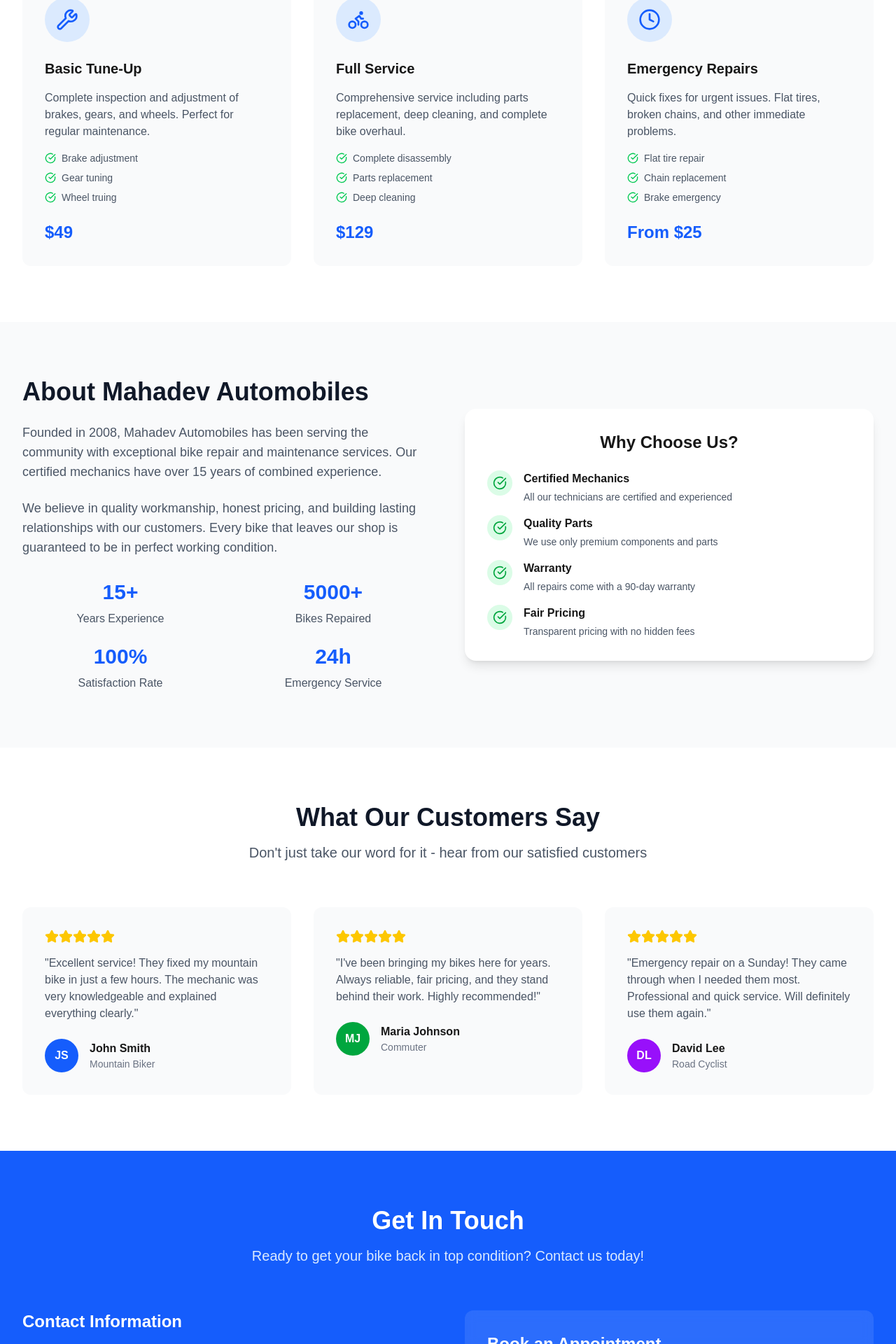
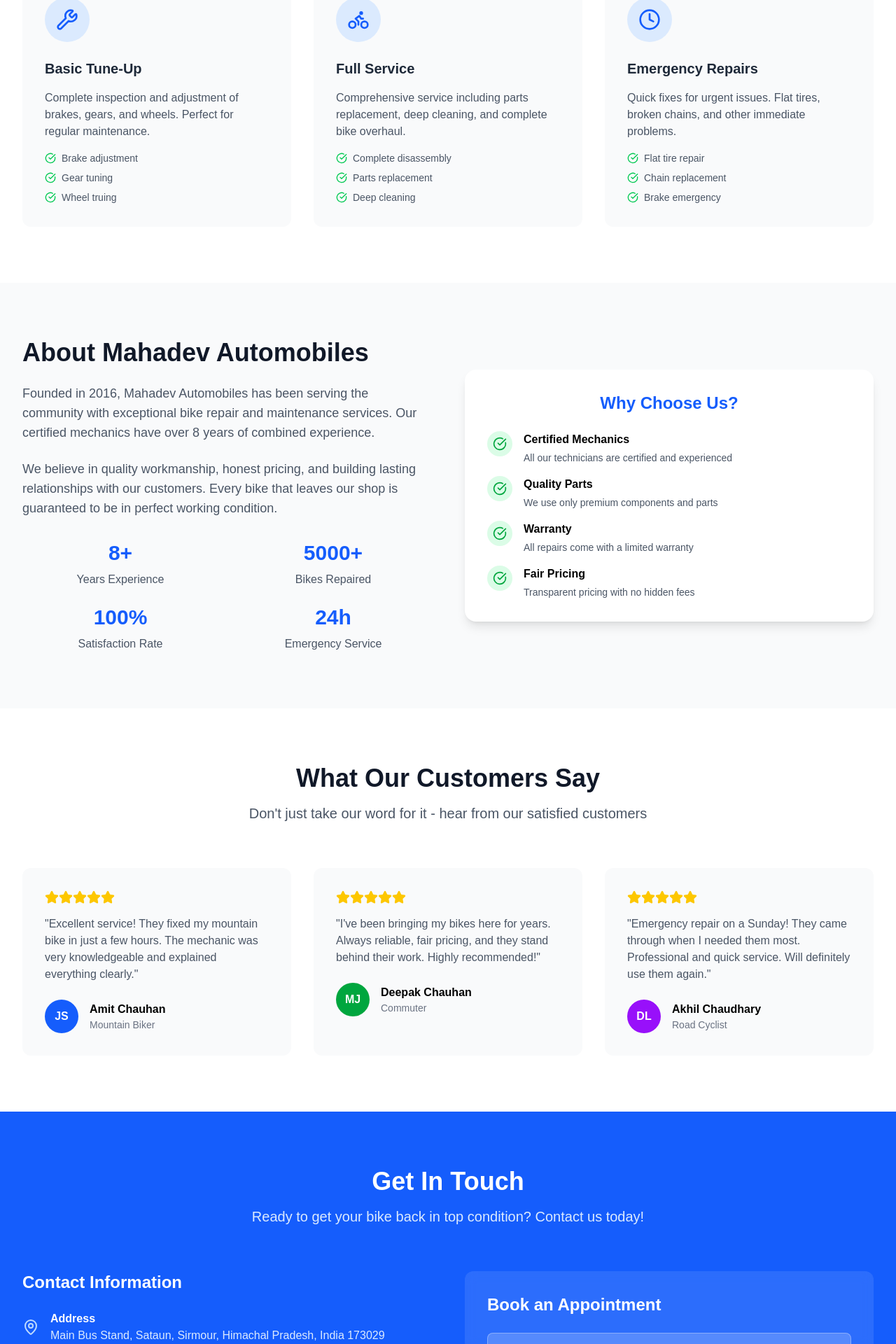
Before and after one commit to maverickdeepak/mahadev-auto, a Next.js app: page / in a window 1280 px wide. Shown: the part 873-2793 px from the top of the page at 70% size. Built offline with nearby package versions, Linux system fonts and the light colour scheme.

Commit message:
Update About, Contact, Footer, Hero, Service, and Testimonial sections: corrected company founding year and experience, updated contact details, modified service descriptions, and improved styling for better readability.

```diff
--- a/src/app/components/about-section.tsx
+++ b/src/app/components/about-section.tsx
@@ -11,9 +11,9 @@
               About Mahadev Automobiles
             </h2>
             <p className="text-lg text-gray-600 mb-6">
-              Founded in 2008, Mahadev Automobiles has been serving the
+              Founded in 2016, Mahadev Automobiles has been serving the
               community with exceptional bike repair and maintenance services.
-              Our certified mechanics have over 15 years of combined experience.
+              Our certified mechanics have over 8 years of combined experience.
             </p>
             <p className="text-lg text-gray-600 mb-8">
               We believe in quality workmanship, honest pricing, and building
@@ -22,7 +22,7 @@
             </p>
             <div className="grid grid-cols-2 gap-6">
               <div className="text-center">
-                <div className="text-3xl font-bold text-blue-600 mb-2">15+</div>
+                <div className="text-3xl font-bold text-blue-600 mb-2">8+</div>
                 <div className="text-gray-600">Years Experience</div>
               </div>
               <div className="text-center">
@@ -44,7 +44,7 @@
             </div>
           </div>
           <div className="bg-white rounded-2xl p-8 shadow-lg">
-            <h3 className="text-2xl font-bold mb-6 text-center">
+            <h3 className="text-2xl font-bold mb-6 text-center text-blue-600">
               Why Choose Us?
             </h3>
             <div className="space-y-4">
@@ -53,7 +53,9 @@
                   <CheckCircle className="h-5 w-5 text-green-600" />
                 </div>
                 <div>
-                  <h4 className="font-semibold mb-1">Certified Mechanics</h4>
+                  <h4 className="font-semibold mb-1 text-black">
+                    Certified Mechanics
+                  </h4>
                   <p className="text-gray-600 text-sm">
                     All our technicians are certified and experienced
                   </p>
@@ -64,7 +66,9 @@
                   <CheckCircle className="h-5 w-5 text-green-600" />
                 </div>
                 <div>
-                  <h4 className="font-semibold mb-1">Quality Parts</h4>
+                  <h4 className="font-semibold mb-1 text-black">
+                    Quality Parts
+                  </h4>
                   <p className="text-gray-600 text-sm">
                     We use only premium components and parts
                   </p>
@@ -75,9 +79,9 @@
                   <CheckCircle className="h-5 w-5 text-green-600" />
                 </div>
                 <div>
-                  <h4 className="font-semibold mb-1">Warranty</h4>
+                  <h4 className="font-semibold mb-1 text-black">Warranty</h4>
                   <p className="text-gray-600 text-sm">
-                    All repairs come with a 90-day warranty
+                    All repairs come with a limited warranty
                   </p>
                 </div>
               </div>
@@ -86,7 +90,9 @@
                   <CheckCircle className="h-5 w-5 text-green-600" />
                 </div>
                 <div>
-                  <h4 className="font-semibold mb-1">Fair Pricing</h4>
+                  <h4 className="font-semibold mb-1 text-black">
+                    Fair Pricing
+                  </h4>
                   <p className="text-gray-600 text-sm">
                     Transparent pricing with no hidden fees
                   </p>
--- a/src/app/components/contact-section.tsx
+++ b/src/app/components/contact-section.tsx
@@ -21,7 +21,8 @@
                 <div>
                   <div className="font-semibold">Address</div>
                   <div className="text-blue-100">
-                    123 Bike Street, Cycling City, CC 12345
+                    Main Bus Stand, Sataun, Sirmour, Himachal Pradesh, India
+                    173029
                   </div>
                 </div>
               </div>
@@ -29,7 +30,7 @@
                 <Phone className="h-6 w-6 mr-4 text-blue-200" />
                 <div>
                   <div className="font-semibold">Phone</div>
-                  <div className="text-blue-100">(555) 123-4567</div>
+                  <div className="text-blue-100">+91 83509-02050</div>
                 </div>
               </div>
               <div className="flex items-center">
@@ -37,11 +38,9 @@
                 <div>
                   <div className="font-semibold">Hours</div>
                   <div className="text-blue-100">
-                    Mon-Fri: 8AM-6PM
+                    Mon-Sat: 9AM-8PM
                     <br />
-                    Sat: 9AM-5PM
-                    <br />
-                    Sun: 10AM-4PM
+                    Sun: 9AM-6PM
                   </div>
                 </div>
               </div>
--- a/src/app/components/footer.tsx
+++ b/src/app/components/footer.tsx
@@ -50,14 +50,22 @@
                   Contact
                 </a>
               </li>
+              <li>
+                <a href="/admin/login" className="hover:text-white">
+                  Admin
+                </a>
+              </li>
             </ul>
           </div>
           <div>
             <h4 className="font-semibold mb-4">Contact</h4>
             <div className="space-y-2 text-gray-400">
-              <div>123 Bike Street</div>
-              <div>Cycling City, CC 12345</div>
-              <div>(555) 123-4567</div>
+              <div>
+                Main Bus Stand, Sataun, Sirmour, Himachal Pradesh, India
+              </div>
+              <div>+91 83509-02050</div>
+              <div>Mon-Sat: 9AM-8PM</div>
+              <div>Sun: 9AM-6PM</div>
             </div>
           </div>
         </div>
--- a/src/app/components/hero-section.tsx
+++ b/src/app/components/hero-section.tsx
@@ -14,9 +14,9 @@
               Expert Bike Repair & Maintenance
             </h1>
             <p className="text-xl mb-8 text-blue-100">
-              Professional bike repair services with over 15 years of
-              experience. We fix all types of bicycles with quality parts and
-              expert craftsmanship.
+              Professional bike repair services with over 8 years of experience.
+              We fix all types of bicycles with quality parts and expert
+              craftsmanship.
             </p>
             <div className="flex flex-col sm:flex-row gap-4">
               <button className="bg-white text-blue-600 px-8 py-3 rounded-lg font-semibold hover:bg-gray-100 transition duration-300">
--- a/src/app/components/service-section.tsx
+++ b/src/app/components/service-section.tsx
@@ -6,7 +6,7 @@
     <section id="services" className="py-20 bg-white">
       <div className="max-w-7xl mx-auto px-4 sm:px-6 lg:px-8">
         <div className="text-center mb-16">
-          <h2 className="text-3xl md:text-4xl font-bold text-gray-900 mb-4">
+          <h2 className="text-3xl md:text-4xl font-bold text-gray-800 mb-4">
             Our Services
           </h2>
           <p className="text-xl text-gray-600 max-w-3xl mx-auto">
@@ -20,12 +20,14 @@
             <div className="bg-blue-100 rounded-full w-16 h-16 flex items-center justify-center mb-6">
               <Wrench className="h-8 w-8 text-blue-600" />
             </div>
-            <h3 className="text-xl font-semibold mb-4">Basic Tune-Up</h3>
+            <h3 className="text-xl font-semibold text-gray-800 mb-4">
+              Basic Tune-Up
+            </h3>
             <p className="text-gray-600 mb-4">
               Complete inspection and adjustment of brakes, gears, and wheels.
               Perfect for regular maintenance.
             </p>
-            <ul className="space-y-2 mb-6">
+            <ul className="space-y-2">
               <li className="flex items-center text-sm text-gray-600">
                 <CheckCircle className="h-4 w-4 text-green-500 mr-2" />
                 Brake adjustment
@@ -39,19 +41,20 @@
                 Wheel truing
               </li>
             </ul>
-            <div className="text-2xl font-bold text-blue-600">$49</div>
           </div>
 
           <div className="bg-gray-50 rounded-xl p-8 hover:shadow-lg transition duration-300">
             <div className="bg-blue-100 rounded-full w-16 h-16 flex items-center justify-center mb-6">
               <Bike className="h-8 w-8 text-blue-600" />
             </div>
-            <h3 className="text-xl font-semibold mb-4">Full Service</h3>
+            <h3 className="text-xl font-semibold text-gray-800 mb-4">
+              Full Service
+            </h3>
             <p className="text-gray-600 mb-4">
               Comprehensive service including parts replacement, deep cleaning,
               and complete bike overhaul.
             </p>
-            <ul className="space-y-2 mb-6">
+            <ul className="space-y-2">
               <li className="flex items-center text-sm text-gray-600">
                 <CheckCircle className="h-4 w-4 text-green-500 mr-2" />
                 Complete disassembly
@@ -65,19 +68,20 @@
                 Deep cleaning
               </li>
             </ul>
-            <div className="text-2xl font-bold text-blue-600">$129</div>
           </div>
 
           <div className="bg-gray-50 rounded-xl p-8 hover:shadow-lg transition duration-300">
             <div className="bg-blue-100 rounded-full w-16 h-16 flex items-center justify-center mb-6">
               <Clock className="h-8 w-8 text-blue-600" />
             </div>
-            <h3 className="text-xl font-semibold mb-4">Emergency Repairs</h3>
+            <h3 className="text-xl font-semibold text-gray-800 mb-4">
+              Emergency Repairs
+            </h3>
             <p className="text-gray-600 mb-4">
               Quick fixes for urgent issues. Flat tires, broken chains, and
               other immediate problems.
             </p>
-            <ul className="space-y-2 mb-6">
+            <ul className="space-y-2">
               <li className="flex items-center text-sm text-gray-600">
                 <CheckCircle className="h-4 w-4 text-green-500 mr-2" />
                 Flat tire repair
@@ -91,7 +95,6 @@
                 Brake emergency
               </li>
             </ul>
-            <div className="text-2xl font-bold text-blue-600">From $25</div>
           </div>
         </div>
       </div>
--- a/src/app/components/testimonial-section.tsx
+++ b/src/app/components/testimonial-section.tsx
@@ -35,7 +35,7 @@
                 JS
               </div>
               <div>
-                <div className="font-semibold">John Smith</div>
+                <div className="font-semibold text-black">Amit Chauhan</div>
                 <div className="text-sm text-gray-500">Mountain Biker</div>
               </div>
             </div>
@@ -60,7 +60,7 @@
                 MJ
               </div>
               <div>
-                <div className="font-semibold">Maria Johnson</div>
+                <div className="font-semibold text-black">Deepak Chauhan</div>
                 <div className="text-sm text-gray-500">Commuter</div>
               </div>
             </div>
@@ -85,7 +85,7 @@
                 DL
               </div>
               <div>
-                <div className="font-semibold">David Lee</div>
+                <div className="font-semibold text-black">Akhil Chaudhary</div>
                 <div className="text-sm text-gray-500">Road Cyclist</div>
               </div>
             </div>
```
